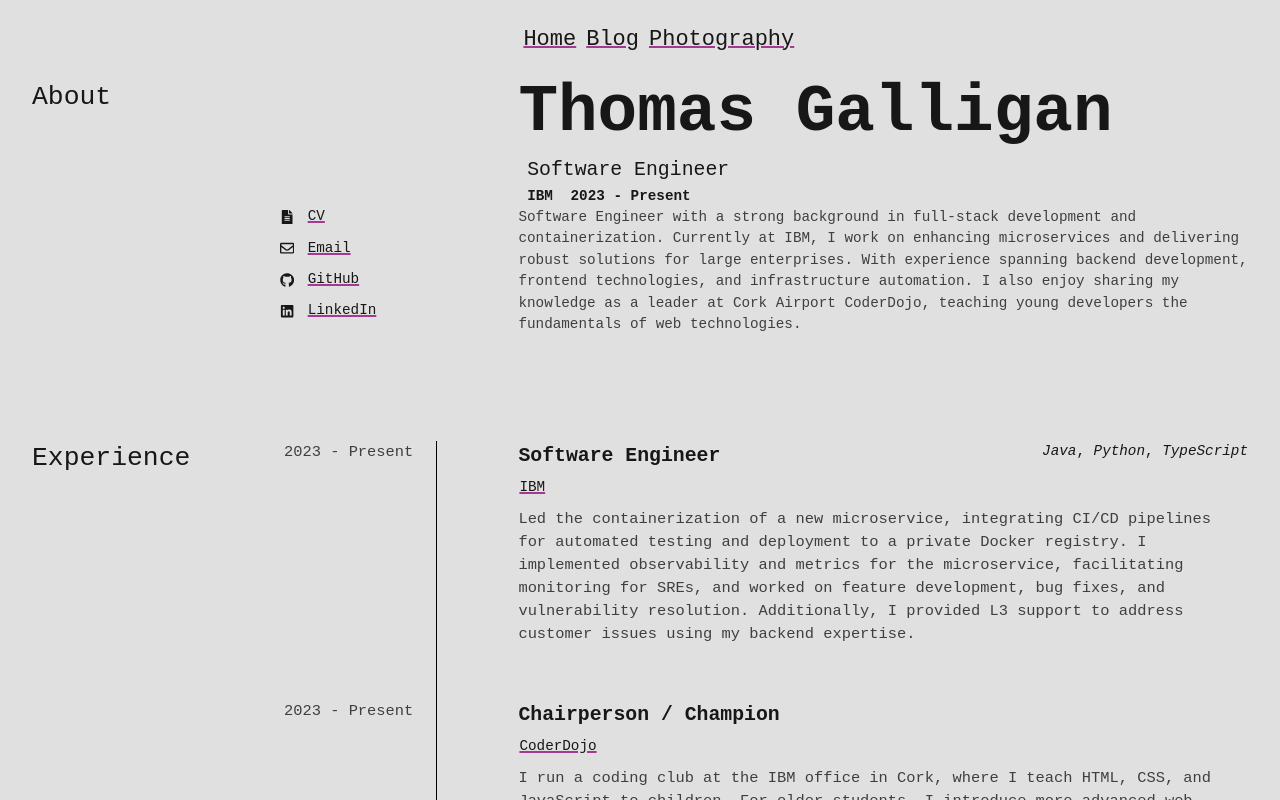
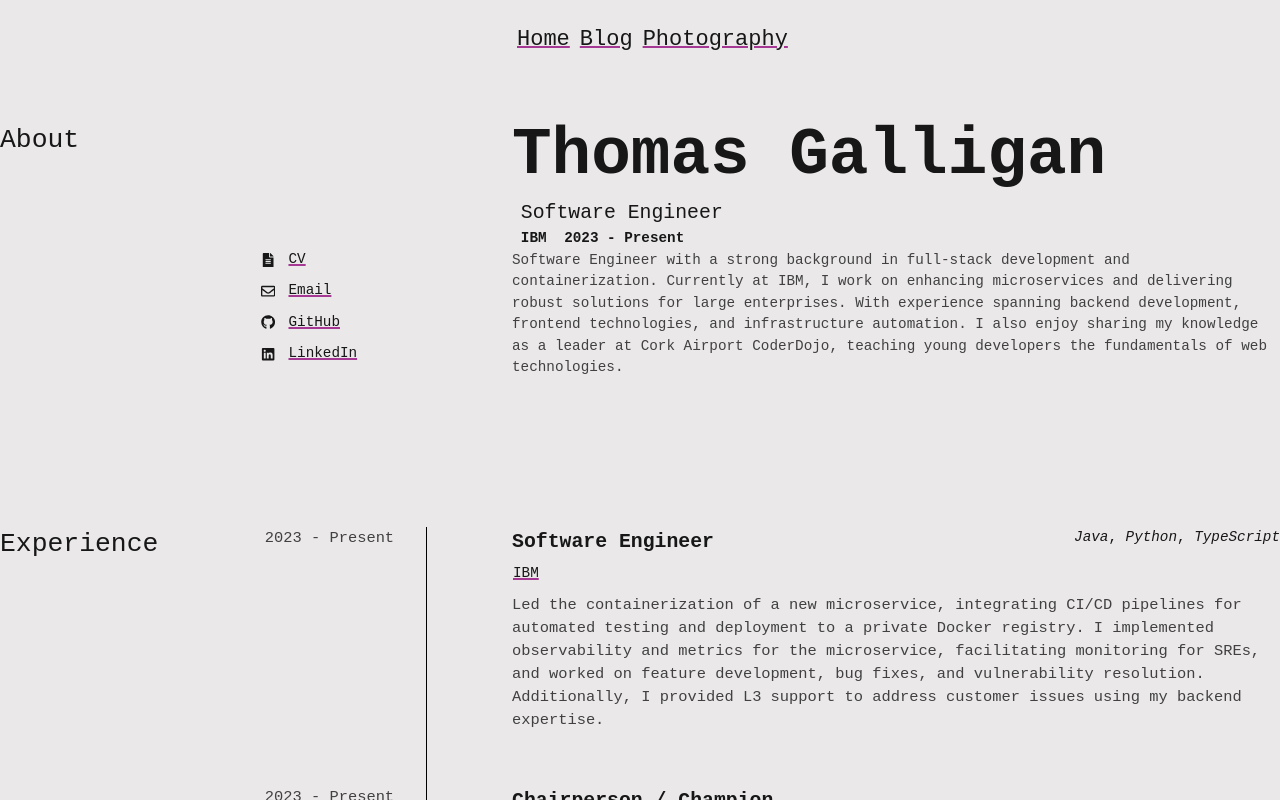
Before and after one commit to gal/galligan.dev, a Next.js app: page / in a window 1280 px wide. Shown: the top 800 px of the page. Built offline with nearby package versions, Linux system fonts and the light colour scheme.

Commit message:
added photography page

```diff
--- a/app/globals.css
+++ b/app/globals.css
@@ -4,20 +4,33 @@
 
 :root {
   font-size: 110%; /* relative to user's preference */
-  --background: #e0e0e0;
-  --foreground: #171717;
-  --light: #171717cc;
-
+  --background: #141414;
+  --foreground: #ededed;
+  --light: #edededcc;
   --primary: #a53893;
 }
 
-@media (prefers-color-scheme: dark) {
+@media (prefers-color-scheme: light) {
   :root {
-    --background: #141414;
-    --foreground: #ededed;
-    --light: #edededcc;
-    --primary: #a53893;
+    --background: #eae8e8;
+    --foreground: #171717;
+    --light: #171717cc;
   }
+}
+
+@media screen and (max-width: 768px) {
+  :root {
+    font-size: 120%;
+  }
+}
+@media screen and (max-width: 768px) {
+  .header, .sec {
+    display: block;
+  }
+}
+header {
+  background-color: var(--background);
+  width: 100vw;
 }
 
 body {
@@ -58,9 +71,9 @@
   line-height: 1.5;
 }
 
-.header, .sec {
-  margin: 0 auto;
-  width: 95%;
+.sec {
+  margin: 3em auto 0 auto;
+  /* width: 95%; */
   max-width: 1280px;
   display: grid;
   grid-template-columns: repeat(5, minmax(0, 1fr));
@@ -69,10 +82,26 @@
 .header {
   top: 0;
   position: sticky;
+
+  background: var(--background);
 }
 
-@media screen and (max-width: 768px) {
-  .header, .sec {
-    display: block;
-  }
+
+.construction {
+  border: 20px solid pink;
+  border-image: repeating-linear-gradient(
+    -55deg,
+    #000,
+    #000 40px,
+    #ffb101 40px,
+    #ffb101 80px
+  ) 20;
 }
+/*
+.gallery-container {
+  min-height: 90dvh;
+  box-sizing: border-box;
+  width: 100%;
+  padding: 4em;
+  gap: 5px;
+} */
--- a/app/layout.tsx
+++ b/app/layout.tsx
@@ -1,6 +1,7 @@
 import type { Metadata } from "next";
 import "./globals.css";
 import Header from "@/components/main/Header";
+import Script from "next/script";
 
 export const metadata: Metadata = {
   title: "Create Next App",
@@ -14,6 +15,9 @@
 }>) {
   return (
     <html lang="en">
+      <head>
+        <Script defer src="https://app.tinyanalytics.io/pixel/pMjnA3kjmbDLkn3h"></Script>
+      </head>
       <body
         className="antialiased scrollbar-thin md:scrollbar scrollbar-track-gray-400/20"
       >
--- /dev/null
+++ b/app/photography/page.tsx
@@ -0,0 +1,110 @@
+"use client"
+
+import Image, { ImageLoaderProps } from 'next/image'
+import Link from 'next/link';
+import { useEffect, useState } from 'react';
+
+export default function Photography() {
+
+  const [zoomedImage, setZoomedImage] = useState<number | undefined>();
+
+  const CLOUDFRONT_BASE_URL = "https://d2kxt83yjeiafa.cloudfront.net/albums2"
+  const photographs = [
+    "A7401740", "DSC00232", "DSC00231", "DSC00268",
+    "A7401752", "DSC00503", "DSC00432", "DSC00709",
+    "A7403158", "DSC00789", "DSC00294", "DSC00278",
+    "DSC00632", "DSC00777", "DSC00630", "DSC00616",
+    "DSC00103", "DSC01119", "DSC00658", "DSC00650",
+    "DSC00656", "DSC00674", "DSC00785", "DSC00749",
+    "DSC00958", "DSC00954", "DSC00975", "DSC00421",
+    "DSC00705", "DSC00626", "DSC00708"]
+
+  const getPreview = (photo: string) => {
+    return `${CLOUDFRONT_BASE_URL}/preview/${photo}.webp`
+  }
+  const getRegular = (photo: string) => {
+    return `${CLOUDFRONT_BASE_URL}/regular/${photo}.webp`
+  }
+
+  const getHd = (photo: string) => {
+    return `${CLOUDFRONT_BASE_URL}/hd/${photo}.jpg`
+  }
+
+  const cloudfrontLoader = (
+    { src, quality }: ImageLoaderProps) => {
+
+    switch (quality) {
+      case 50:
+        return getPreview(src);
+      case 100:
+        return getHd(src);
+      default:
+        return getRegular(src);
+    }
+  }
+
+  const handleKeyDown = (e: KeyboardEvent) => {
+    console.log(e)
+    const key = e.key;
+    switch (key) {
+      case "Escape":
+        setZoomedImage(undefined)
+        break;
+    }
+  };
+
+  useEffect(() => {
+    document.addEventListener('keydown', handleKeyDown, true);
+
+    return () => {
+      document.removeEventListener('keydown', handleKeyDown);
+    };
+  }, [zoomedImage])
+
+  return (
+    <div className="min-h-[90dvh] flex flex-col items-center gap-24 pb-32">
+      <div className="w-full border-box p-4 grid-flow-row-dense columns-2 md:columns-3 lg:columns-5 gap-1 md:gap-2">
+        {photographs.map((photo, i) => {
+          return (
+            <div title={photo} key={photo} className="cursor-pointer transition-all duration-100 hover:scale-[101%] photo-container w-full mb-1 md:mb-2 relative" onClick={() => { setZoomedImage(i) }}>
+              <Image className='mx-auto' width={500} height={500} src={photo} alt="asdf" quality={50} loader={cloudfrontLoader} />
+            </div>
+          );
+        })}
+      </div>
+      {zoomedImage !== undefined && (
+        <div onKeyDown={(e) => {if (e.key == "Escape") setZoomedImage(undefined)}} onClick={() => setZoomedImage(undefined)} className="fixed bg-black/90 w-full h-[100dvh]">
+          <div className='' >
+            <header className='w-full top-[10dvh] h-[5dvh] left-0 right-0 '>
+              <div className='px-4 w-full h-full flex justify-between items-center text-lg'>
+                <Link target='_blank' href={getHd(photographs[zoomedImage])} >
+                  <h1 className='inline mx-2'>
+                    {photographs[zoomedImage]}
+                  </h1>
+                  <span className='light text-xs'>
+                    Click to see full image in new tab
+                  </span>
+                </Link>
+
+                <button onClick={() => setZoomedImage(undefined)}>X</button>
+              </div>
+            </header>
+            <div className='relative w-full h-full left-0 right-0 '>
+              <main onClick={() => { setZoomedImage(undefined) }} className='cursor-zoom-out relative h-[85dvh]'>
+                <Image
+                  placeholder='blur'
+                  blurDataURL={getPreview(photographs[zoomedImage])}
+                  className='object-contain' src={photographs[zoomedImage]} fill={true} alt={''} loader={cloudfrontLoader} quality={100} />
+              </main>
+            </div>
+
+            <footer className='relative height-[5dvh]'>
+              <h1>footer</h1>
+            </footer>
+          </div>
+        </div>
+      )}
+    </div>
+
+  );
+}
--- a/components/main/Header.tsx
+++ b/components/main/Header.tsx
@@ -1,6 +1,6 @@
 const Header = () => {
     return (
-        <header className="header h-[10dvh] mb-[100px] md:grid md:grid-cols-5 sticky bg-inherit">
+        <header className="z-50 m-0 w-[100dvw] header h-[10dvh] md:grid md:grid-cols-5 sticky">
             <div></div>
             <div></div>
             <nav className="h-full w-full md:col-span-3 flex flex-row justify-center md:justify-start items-center text-xl">
--- a/next.config.mjs
+++ b/next.config.mjs
@@ -1,4 +1,14 @@
 /** @type {import('next').NextConfig} */
-const nextConfig = {};
+const nextConfig = {
+    images: {
+        remotePatterns: [
+            {
+                protocol: "https",
+                hostname: "d2kxt83yjeiafa.cloudfront.net",
+                pathname: "/albums2/**"
+            }
+        ]
+    }
+};
 
 export default nextConfig;
```
